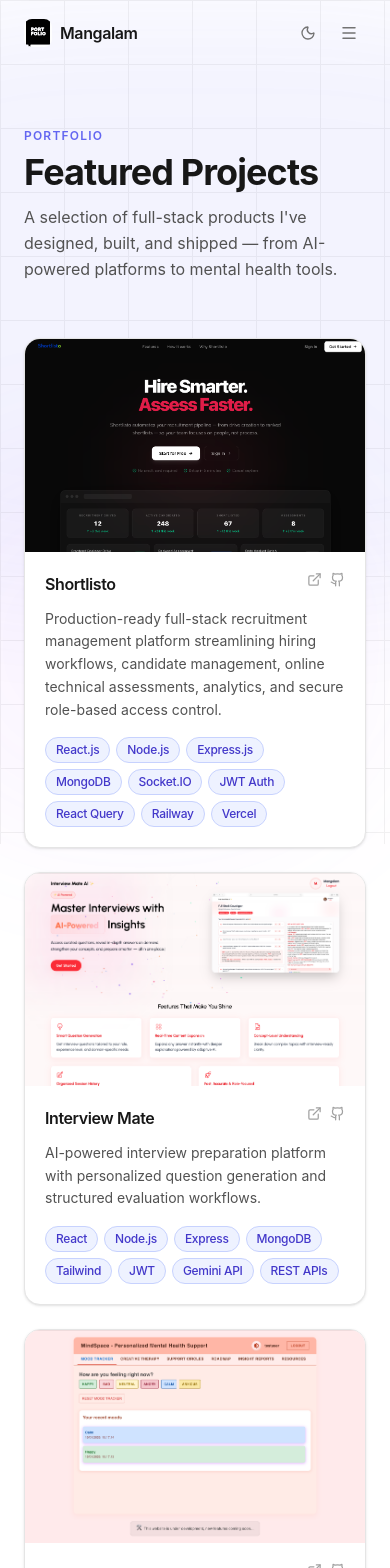
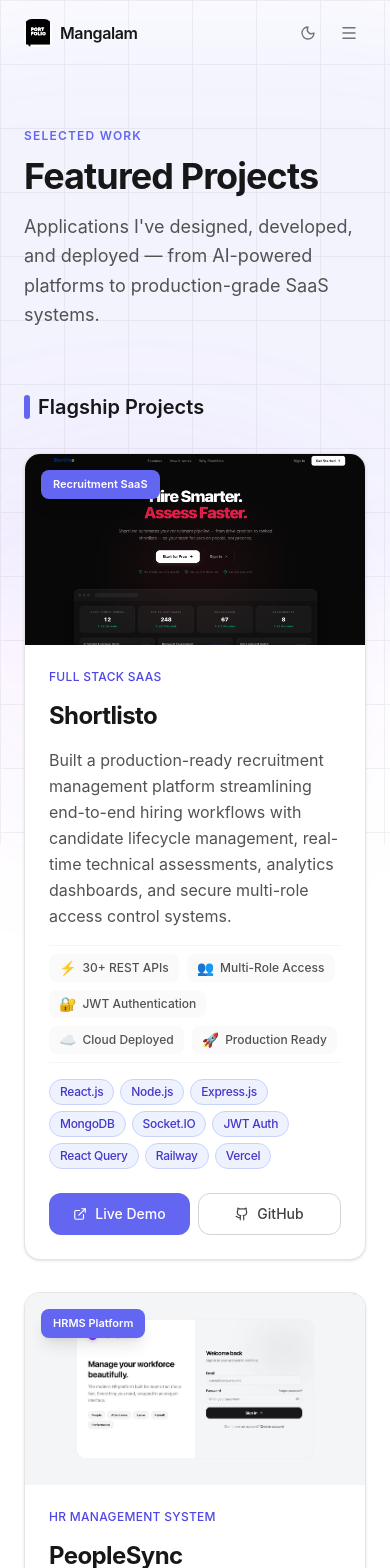
Before and after one commit to Mangalam-17/my-portfolio, a React (Vite) app: page /projects in a window 390 px wide. Shown: the top 1568 px of the page. Built offline with nearby package versions, Linux system fonts and the light colour scheme.

Commit message:
polished projects page

```diff
--- a/src/components/ProjectCard.jsx
+++ b/src/components/ProjectCard.jsx
@@ -2,85 +2,126 @@ import { motion } from "framer-motion";
 import { ExternalLink, Github } from "lucide-react";
 import Badge from "./Badge";
 
-export default function ProjectCard({ project, index = 0 }) {
+export default function ProjectCard({ project, index = 0, featured = false }) {
   return (
-    <motion.div
+    <motion.article
       initial={{ opacity: 0, y: 30 }}
       whileInView={{ opacity: 1, y: 0 }}
       viewport={{ once: true, margin: "-60px" }}
-      transition={{ duration: 0.5, delay: index * 0.1, ease: "easeOut" }}
-      className="group relative flex flex-col bg-white dark:bg-neutral-900 rounded-2xl border border-neutral-200 dark:border-neutral-800 overflow-hidden shadow-sm hover:shadow-xl dark:hover:shadow-accent-500/5 transition-all duration-300 hover:-translate-y-1"
+      transition={{ duration: 0.5, delay: index * 0.08, ease: "easeOut" }}
+      className={`group relative flex flex-col bg-white dark:bg-neutral-900 rounded-2xl border border-neutral-200 dark:border-neutral-800 overflow-hidden shadow-sm hover:shadow-2xl hover:shadow-accent-500/10 dark:hover:shadow-accent-500/20 transition-all duration-300 hover:-translate-y-2 ${
+        featured ? "lg:min-h-[620px]" : "lg:min-h-[580px]"
+      }`}
     >
+      {/* Glow effect on hover */}
+      <div className="absolute inset-0 rounded-2xl bg-gradient-to-br from-accent-500/0 via-purple-500/0 to-accent-500/0 opacity-0 group-hover:opacity-100 transition-opacity duration-500 blur-xl -z-10" />
+
+      {/* Category Badge */}
+      <div className="absolute top-4 left-4 z-10">
+        <span className="inline-flex items-center gap-1.5 px-3 py-1.5 rounded-lg text-[11px] font-semibold bg-accent-500 text-white shadow-lg backdrop-blur-sm">
+          {project.category}
+        </span>
+      </div>
+
       {/* Image */}
-      <div className="relative w-full aspect-[16/10] overflow-hidden bg-neutral-100 dark:bg-neutral-800">
+      <div className={`relative w-full overflow-hidden bg-neutral-100 dark:bg-neutral-800 ${featured ? "aspect-[16/9]" : "aspect-[16/10]"}`}>
         <img
           src={project.image}
-          alt={project.title}
-          className="w-full h-full object-cover transition-transform duration-500 group-hover:scale-105"
+          alt={`${project.title} project screenshot`}
+          className="w-full h-full object-cover transition-transform duration-700 group-hover:scale-110"
         />
-        {/* Overlay on hover */}
-        <div className="absolute inset-0 bg-gradient-to-t from-black/60 via-black/10 to-transparent opacity-0 group-hover:opacity-100 transition-opacity duration-300 flex items-end justify-end p-4 gap-2">
+
+        {/* Gradient overlay */}
+        <div className="absolute inset-0 bg-gradient-to-t from-black/70 via-black/20 to-transparent opacity-0 group-hover:opacity-100 transition-opacity duration-300" />
+
+        {/* Hover Actions - Desktop */}
+        <div className="hidden md:flex absolute inset-0 items-center justify-center gap-3 opacity-0 group-hover:opacity-100 transition-all duration-300">
           <a
             href={project.live}
             target="_blank"
             rel="noopener noreferrer"
-            className="flex items-center gap-1.5 px-3 py-1.5 bg-white text-neutral-900 text-xs font-semibold rounded-lg hover:bg-accent-500 hover:text-white transition-colors"
+            className="flex items-center gap-2 px-5 py-2.5 bg-white hover:bg-accent-500 text-neutral-900 hover:text-white text-sm font-semibold rounded-xl shadow-xl transition-all duration-200 transform hover:scale-105"
             onClick={(e) => e.stopPropagation()}
           >
-            <ExternalLink size={12} />
-            Live
+            <ExternalLink size={14} />
+            Live Demo
           </a>
           <a
             href={project.source}
             target="_blank"
             rel="noopener noreferrer"
-            className="flex items-center gap-1.5 px-3 py-1.5 bg-white text-neutral-900 text-xs font-semibold rounded-lg hover:bg-accent-500 hover:text-white transition-colors"
+            className="flex items-center gap-2 px-5 py-2.5 bg-neutral-900 hover:bg-accent-500 text-white text-sm font-semibold rounded-xl shadow-xl transition-all duration-200 transform hover:scale-105"
             onClick={(e) => e.stopPropagation()}
           >
-            <Github size={12} />
-            Code
+            <Github size={14} />
+            GitHub
           </a>
         </div>
       </div>
 
       {/* Content */}
-      <div className="flex flex-col gap-3 p-5 flex-grow">
-        <div className="flex items-start justify-between gap-2">
-          <h3 className="text-base font-semibold tracking-tight dark:text-white">
+      <div className="flex flex-col gap-4 p-6 flex-grow">
+        {/* Project Type */}
+        <div className="flex items-center gap-2">
+          <span className="text-xs font-medium text-accent-600 dark:text-accent-400 uppercase tracking-wide">
+            {project.type}
+          </span>
+        </div>
+
+        {/* Title */}
+        <h3 className={`font-bold tracking-tight dark:text-white leading-tight ${featured ? "text-2xl" : "text-xl"}`}>
           {project.title}
         </h3>
-          <div className="flex gap-2 flex-shrink-0">
+
+        {/* Description */}
+        <p className={`text-neutral-600 dark:text-neutral-400 leading-relaxed flex-grow ${featured ? "text-base" : "text-sm"}`}>
+          {project.description}
+        </p>
+
+        {/* Metrics */}
+        {project.metrics && (
+          <div className="flex flex-wrap gap-2 py-2 border-y border-neutral-100 dark:border-neutral-800">
+            {project.metrics.map((metric, i) => (
+              <span
+                key={i}
+                className="inline-flex items-center gap-1.5 px-2.5 py-1 text-xs font-medium text-neutral-600 dark:text-neutral-400 bg-neutral-50 dark:bg-neutral-800/50 rounded-lg"
+              >
+                <span className="text-sm">{metric.icon}</span>
+                {metric.label}
+              </span>
+            ))}
+          </div>
+        )}
+
+        {/* Tech Stack */}
+        <div className="flex flex-wrap gap-1.5">
+          {project.tech.map((tech) => (
+            <Badge key={tech} label={tech} />
+          ))}
+        </div>
+
+        {/* Mobile Actions - Always Visible */}
+        <div className="flex md:hidden gap-2 pt-2">
           <a
             href={project.live}
             target="_blank"
             rel="noopener noreferrer"
-              className="text-neutral-400 hover:text-accent-500 transition-colors"
-              aria-label="Live demo"
+            className="flex-1 flex items-center justify-center gap-2 px-4 py-2.5 bg-accent-500 hover:bg-accent-600 text-white text-sm font-medium rounded-xl transition-colors"
           >
-              <ExternalLink size={15} />
+            <ExternalLink size={14} />
+            Live Demo
           </a>
           <a
             href={project.source}
             target="_blank"
             rel="noopener noreferrer"
-              className="text-neutral-400 hover:text-accent-500 transition-colors"
-              aria-label="Source code"
+            className="flex-1 flex items-center justify-center gap-2 px-4 py-2.5 border border-neutral-300 dark:border-neutral-700 hover:bg-neutral-50 dark:hover:bg-neutral-800 text-neutral-700 dark:text-neutral-300 text-sm font-medium rounded-xl transition-colors"
           >
-              <Github size={15} />
+            <Github size={14} />
+            GitHub
           </a>
         </div>
       </div>
-
-        <p className="text-sm text-neutral-600 dark:text-neutral-400 leading-relaxed flex-grow">
-          {project.description}
-        </p>
-
-        <div className="flex flex-wrap gap-1.5 pt-1">
-          {project.tech.map((t) => (
-            <Badge key={t} label={t} />
-          ))}
-        </div>
-      </div>
-    </motion.div>
+    </motion.article>
   );
 }
--- a/src/data/projects.js
+++ b/src/data/projects.js
@@ -1,11 +1,21 @@
 export const projects = [
   {
     title: "Shortlisto",
+    category: "Recruitment SaaS",
+    type: "Full Stack SaaS",
     image: "/projects/shortlisto.png",
     live: "https://shortlisto.vercel.app",
     source: "https://github.com/Mangalam-17/Shortlisto",
     description:
-      "Production-ready full-stack recruitment management platform streamlining hiring workflows, candidate management, online technical assessments, analytics, and secure role-based access control.",
+      "Built a production-ready recruitment management platform streamlining end-to-end hiring workflows with candidate lifecycle management, real-time technical assessments, analytics dashboards, and secure multi-role access control systems.",
+    featured: true,
+    metrics: [
+      { icon: "⚡", label: "30+ REST APIs" },
+      { icon: "👥", label: "Multi-Role Access" },
+      { icon: "🔐", label: "JWT Authentication" },
+      { icon: "☁️", label: "Cloud Deployed" },
+      { icon: "🚀", label: "Production Ready" },
+    ],
     tech: [
       "React.js",
       "Node.js",
@@ -19,12 +29,49 @@ export const projects = [
     ],
   },
   {
+    title: "PeopleSync",
+    category: "HRMS Platform",
+    type: "HR Management System",
+    image: "/projects/peoplesync.png",
+    live: "https://peoplesync-demo.vercel.app",
+    source: "https://github.com/Mangalam-17/people-sync",
+    description:
+      "Engineered a comprehensive HR management system featuring employee lifecycle management, attendance tracking with automated workflows, leave management systems, performance analytics, and role-based access control for seamless workforce operations.",
+    featured: true,
+    metrics: [
+      { icon: "👥", label: "Employee Management" },
+      { icon: "📊", label: "Analytics Dashboard" },
+      { icon: "🔐", label: "Role-Based Access" },
+      { icon: "⏰", label: "Automated Workflows" },
+      { icon: "🚀", label: "Production Grade" },
+    ],
+    tech: [
+      "React.js",
+      "Node.js",
+      "Express.js",
+      "MongoDB",
+      "JWT Auth",
+      "REST APIs",
+      "Tailwind CSS",
+      "Vercel",
+    ],
+  },
+  {
     title: "Interview Mate",
+    category: "AI Platform",
+    type: "AI Interview Prep",
     image: "/projects/interview.png",
     live: "https://interview-mate-frontend.vercel.app/",
     source: "https://github.com/Mangalam-17/InterviewMate",
     description:
-      "AI-powered interview preparation platform with personalized question generation and structured evaluation workflows.",
+      "Engineered an AI-powered interview preparation platform leveraging Gemini API for dynamic, role-specific question generation with personalized feedback workflows and structured evaluation systems.",
+    featured: false,
+    metrics: [
+      { icon: "🤖", label: "AI-Powered" },
+      { icon: "⚡", label: "RESTful APIs" },
+      { icon: "🔐", label: "Secure Auth" },
+      { icon: "☁️", label: "Cloud Hosted" },
+    ],
     tech: [
       "React",
       "Node.js",
@@ -38,11 +85,20 @@ export const projects = [
   },
   {
     title: "Mind Space",
+    category: "Mental Wellness",
+    type: "Health Tech SPA",
     image: "/projects/mindspace.png",
     live: "https://mind-space-sigma.vercel.app/",
     source: "https://github.com/Mangalam-17/MindSpace",
     description:
-      "Mental health companion offering mood tracking, guided therapy modules, and peer support workflows in a full-stack SPA.",
+      "Developed a full-stack mental wellness companion featuring mood tracking analytics, therapy-based modules, peer support systems, and persistent session management for continuous care delivery.",
+    featured: false,
+    metrics: [
+      { icon: "📊", label: "Mood Analytics" },
+      { icon: "🔐", label: "JWT Auth" },
+      { icon: "⚡", label: "REST APIs" },
+      { icon: "☁️", label: "Deployed" },
+    ],
     tech: [
       "React",
       "Node.js",
@@ -55,11 +111,20 @@ export const projects = [
   },
   {
     title: "BlogSpace",
+    category: "Content Platform",
+    type: "Blog Platform",
     image: "/projects/blogspace.png",
     live: "https://blogspace-rvos.onrender.com/",
     source: "https://github.com/Mangalam-17/BlogSpace",
     description:
-      "A clean blogging platform where users can publish, read, and share blogs. Built with server-side rendering using EJS, Express, and MongoDB.",
+      "Built a server-rendered blogging platform supporting SEO-friendly content publishing, user authentication, markdown editing, and scalable content management with MongoDB persistence.",
+    featured: false,
+    metrics: [
+      { icon: "📝", label: "Content CMS" },
+      { icon: "🔍", label: "SEO Optimized" },
+      { icon: "🔐", label: "User Auth" },
+      { icon: "📦", label: "MongoDB" },
+    ],
     tech: [
       "Node.js",
       "Express.js",
--- a/src/pages/Projects.jsx
+++ b/src/pages/Projects.jsx
@@ -3,6 +3,9 @@ import ProjectCard from "../components/ProjectCard";
 import { projects } from "../data/projects";
 
 export default function Projects() {
+  const featuredProjects = projects.filter((p) => p.featured);
+  const otherProjects = projects.filter((p) => !p.featured);
+
   return (
     <motion.div
       initial={{ opacity: 0, y: 16 }}
@@ -11,38 +14,71 @@ export default function Projects() {
       transition={{ duration: 0.4 }}
       className="page-wrapper"
     >
-      <section className="pt-32 pb-28 max-w-6xl mx-auto px-6">
+      <section className="pt-32 pb-28 max-w-7xl mx-auto px-6">
         {/* Header */}
         <motion.div
           initial={{ opacity: 0, y: 16 }}
           animate={{ opacity: 1, y: 0 }}
           transition={{ duration: 0.5 }}
-          className="mb-14"
+          className="mb-16 max-w-3xl"
         >
-          <p className="text-xs font-semibold tracking-widest uppercase text-accent-500 dark:text-accent-400 mb-2">
-            Portfolio
+          <p className="text-xs font-semibold tracking-widest uppercase text-accent-500 dark:text-accent-400 mb-3">
+            Selected Work
           </p>
-          <h2 className="text-4xl md:text-5xl font-bold tracking-tight dark:text-white">
+          <h2 className="text-4xl md:text-5xl font-bold tracking-tight dark:text-white mb-4">
             Featured Projects
           </h2>
-          <p className="mt-3 text-neutral-600 dark:text-neutral-400 max-w-xl leading-relaxed">
-            A selection of full-stack products I've designed, built, and shipped — from AI-powered platforms to mental health tools.
+          <p className="text-lg text-neutral-600 dark:text-neutral-400 leading-relaxed">
+            Applications I've designed, developed, and deployed — from AI-powered platforms to production-grade SaaS systems.
           </p>
         </motion.div>
 
-        {/* Desktop Grid */}
-        <div className="hidden md:grid grid-cols-2 gap-8">
-          {projects.map((p, i) => (
-            <ProjectCard key={p.title} project={p} index={i} />
+        {/* Featured Projects - Large Cards */}
+        <div className="mb-20">
+          <motion.h3
+            initial={{ opacity: 0, y: 12 }}
+            whileInView={{ opacity: 1, y: 0 }}
+            viewport={{ once: true }}
+            transition={{ duration: 0.4 }}
+            className="text-xl font-semibold dark:text-white mb-8 flex items-center gap-2"
+          >
+            <div className="w-1.5 h-6 rounded-full bg-accent-500" />
+            Flagship Projects
+          </motion.h3>
+
+          <div className="grid lg:grid-cols-2 gap-8">
+            {featuredProjects.map((project, i) => (
+              <ProjectCard key={project.title} project={project} index={i} featured />
             ))}
           </div>
+        </div>
 
-        {/* Mobile stack */}
-        <div className="md:hidden flex flex-col gap-6">
-          {projects.map((p, i) => (
-            <ProjectCard key={p.title} project={p} index={i} />
+        {/* Other Projects - Smaller Grid */}
+        {otherProjects.length > 0 && (
+          <div>
+            <motion.h3
+              initial={{ opacity: 0, y: 12 }}
+              whileInView={{ opacity: 1, y: 0 }}
+              viewport={{ once: true }}
+              transition={{ duration: 0.4 }}
+              className="text-xl font-semibold dark:text-white mb-8 flex items-center gap-2"
+            >
+              <div className="w-1.5 h-6 rounded-full bg-purple-500" />
+              Other Projects
+            </motion.h3>
+
+            <div className="grid md:grid-cols-2 lg:grid-cols-2 gap-6">
+              {otherProjects.map((project, i) => (
+                <ProjectCard
+                  key={project.title}
+                  project={project}
+                  index={i + featuredProjects.length}
+                  featured={false}
+                />
               ))}
             </div>
+          </div>
+        )}
 
         {/* More projects CTA */}
         <motion.div
@@ -50,19 +86,21 @@ export default function Projects() {
           whileInView={{ opacity: 1 }}
           viewport={{ once: true }}
           transition={{ delay: 0.3 }}
-          className="mt-14 text-center"
+          className="mt-20 text-center"
         >
-          <p className="text-sm text-neutral-500 dark:text-neutral-500 mb-4">
-            More projects on GitHub
+          <div className="inline-flex flex-col items-center gap-4 px-8 py-6 rounded-2xl bg-gradient-to-br from-accent-500/5 to-purple-500/5 border border-accent-200/20 dark:border-accent-500/20">
+            <p className="text-sm text-neutral-600 dark:text-neutral-400">
+              Explore more projects and open-source contributions
             </p>
             <a
               href="https://github.com/Mangalam-17"
               target="_blank"
               rel="noopener noreferrer"
-            className="inline-flex items-center gap-2 px-6 py-3 border border-neutral-300 dark:border-neutral-700 rounded-xl text-sm font-medium hover:bg-neutral-50 dark:hover:bg-neutral-800 dark:text-white transition"
+              className="inline-flex items-center gap-2 px-6 py-3 bg-accent-500 hover:bg-accent-600 text-white rounded-xl text-sm font-medium shadow-lg shadow-accent-500/25 hover:shadow-accent-500/40 transition-all duration-200"
             >
               View GitHub Profile →
             </a>
+          </div>
         </motion.div>
       </section>
     </motion.div>
```
Also changed, not shown: src/index.css (+11 -0 lines), public/projects/peoplesync.png (added). Lines whose indentation alone changed are shown as unchanged.
